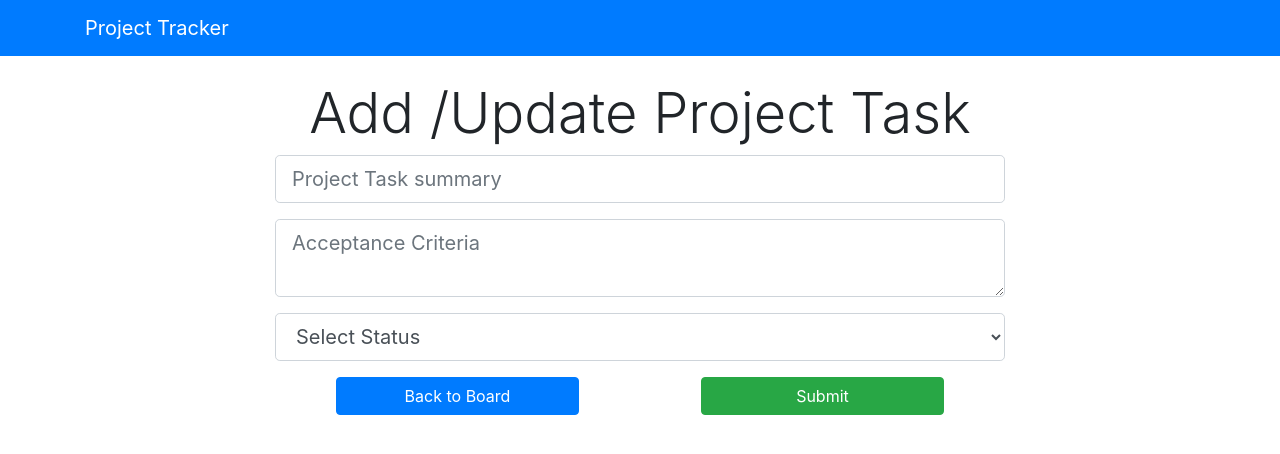
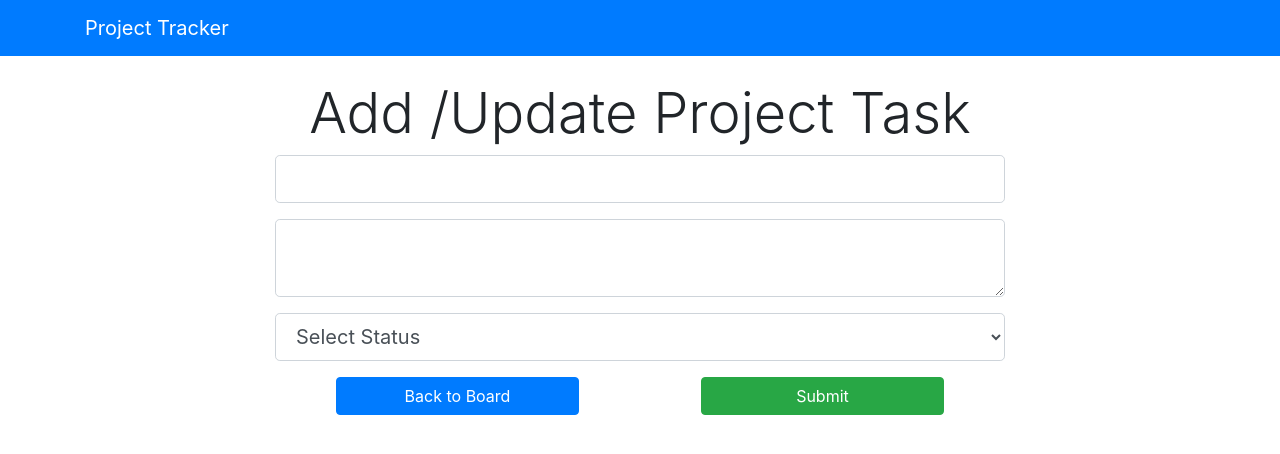
Before and after one commit to ZaMelton/ReactFrontEndForProjectTrackerApp, a React (Create React App) app: page /UpdateProjectTaskForm/1 in a window 1280 px wide. Shown: the top 454 px of the page. Built offline with nearby package versions, Linux system fonts and the light colour scheme; no server answers.

Commit message:
Fully completed the update feature on the react side of things. Project is now fully functional.

```diff
--- a/src/Components/AddProjectTaskForm.js
+++ b/src/Components/AddProjectTaskForm.js
@@ -29,8 +29,9 @@ class AddProjectTaskForm extends Component {
     }
 
     handleChange = (event) => {
+        console.log(event.target.value);
         this.setState({
-            [event.target.name]: event.target.value
+            [event.target.name]: event.target.value,
         });
     }
 
--- a/src/Components/UpdateProjectTaskForm.js
+++ b/src/Components/UpdateProjectTaskForm.js
@@ -2,14 +2,60 @@ import React, { Component } from 'react';
 import { Link } from 'react-router-dom';
 import propTypes from 'prop-types';
 import { connect } from 'react-redux';
-import classnames from 'classnames';
-import { getProjectTask } from '../Actions/ProjectTaskActions'
+import { getProjectTask, addProjectTask } from '../Actions/ProjectTaskActions'
+
 
 class UpdateProjectTaskForm extends Component {
+
+    constructor(props) {
+        super(props);
+        this.state = {
+            id: "",
+            summary: "",
+            acceptanceCriteria: "",
+            status: "",
+            errors: {},
+        };
+
+        this.onChange = this.handleChange.bind(this);
+        this.onSubmit = this.handleSubmit.bind(this);
+    }
+
+    componentWillReceiveProps(nextProps) {
+        if (nextProps.errors) {
+          this.setState({ errors: nextProps.errors });
+        }
+
+        const { id, summary, acceptanceCriteria, status } = nextProps.project_task;
+        this.setState({
+          id,
+          summary,
+          acceptanceCriteria,
+          status
+        });
+      }
 
     componentDidMount() {
         const {pt_id} = this.props.match.params;
         this.props.getProjectTask(pt_id);
+    }
+
+    handleChange = (event) => {
+        console.log(event.target.value);
+        this.setState({
+            [event.target.name]: event.target.value,
+        });
+    }
+
+    handleSubmit = (event) => {
+        event.preventDefault();
+        const projectTaskToUpdate = {
+            id: this.state.id,
+            summary: this.state.summary,
+            acceptanceCriteria: this.state.acceptanceCriteria,
+            status: this.state.status,
+        };
+        this.props.addProjectTask(projectTaskToUpdate, this.props.history);
     }
 
     render() {
@@ -20,17 +66,28 @@ class UpdateProjectTaskForm extends Component {
                         <div className="col-md-8 m-auto">
                             <h4 className="display-4 text-center">Add /Update Project Task</h4>
 
-                            <form>
+                            <form onSubmit={this.handleSubmit}>
                                 <div className="form-group">
-                                    <input type="text" className="form-control form-control-lg" name="summary" placeholder="Project Task summary" />
+                                    <input
+                                        type="text"
+                                        className="form-control form-control-lg"
+                                        name="summary"
+                                        value={this.state.summary}
+                                        onChange={this.handleChange}
+                                    />
                                 </div>
 
                                 <div className="form-group">
-                                    <textarea className="form-control form-control-lg" placeholder="Acceptance Criteria" name="acceptanceCriteria"></textarea>
+                                    <textarea
+                                        className="form-control form-control-lg"
+                                        name="acceptanceCriteria"
+                                        value={this.state.acceptanceCriteria}
+                                        onChange={this.handleChange}>
+                                    </textarea>
                                 </div>
 
                                 <div className="form-group">
-                                    <select className="form-control form-control-lg" name="status">
+                                    <select className="form-control form-control-lg" name="status" value={this.state.status} onChange={this.handleChange}>
                                         <option value="">Select Status</option>
                                         <option value="TO_DO">TO DO</option>
                                         <option value="IN_PROGRESS">IN PROGRESS</option>
@@ -60,12 +117,13 @@ class UpdateProjectTaskForm extends Component {
 UpdateProjectTaskForm.propTypes = {
     project_task: propTypes.object.isRequired,
     getProjectTask: propTypes.func.isRequired,
+    addProjectTask: propTypes.func.isRequired,
     errors: propTypes.object.isRequired,
 }
 
 const mapStateToProps = state => ({
-    project_task: state.project_task,
+    project_task: state.project_task.project_task,
     errors: state.errors,
 });
 
-export default connect(mapStateToProps, {getProjectTask} )(UpdateProjectTaskForm);
+export default connect(mapStateToProps, {getProjectTask, addProjectTask} )(UpdateProjectTaskForm);
```
